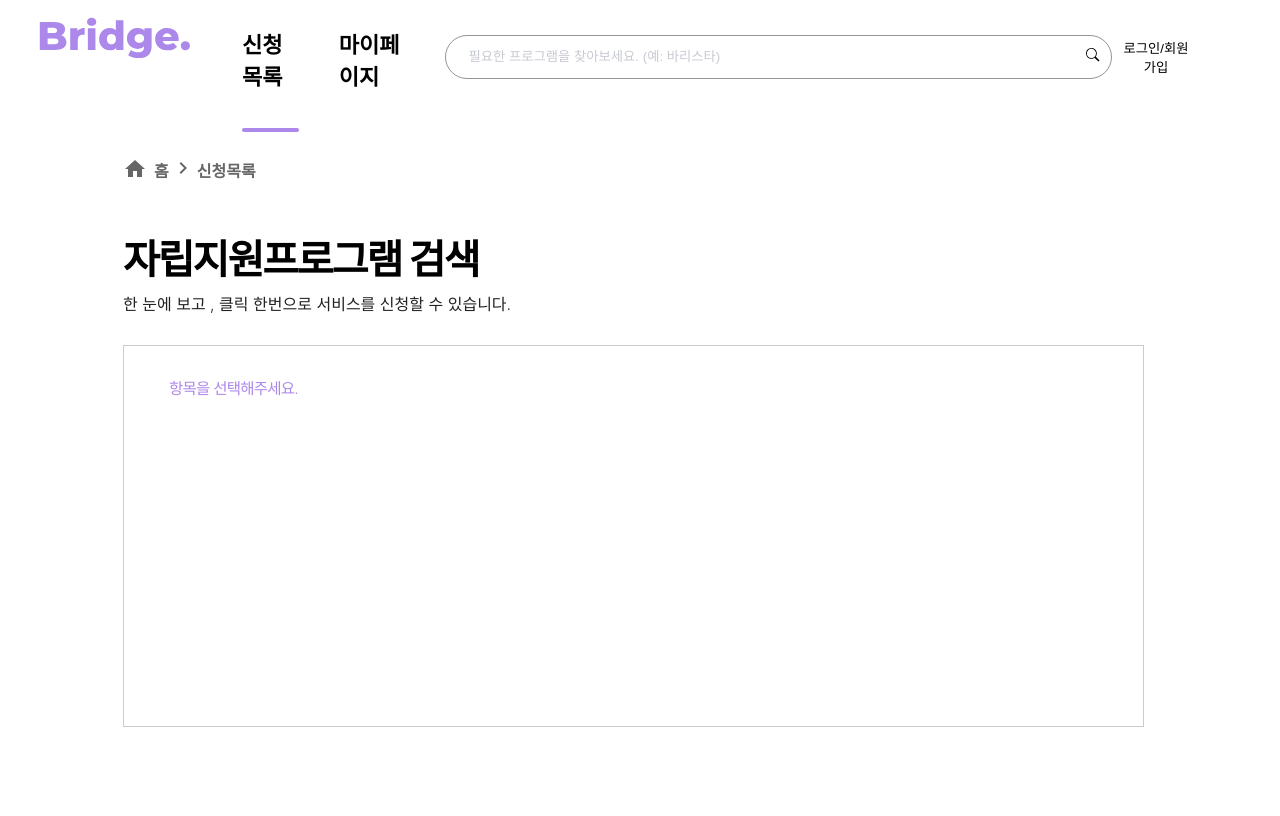
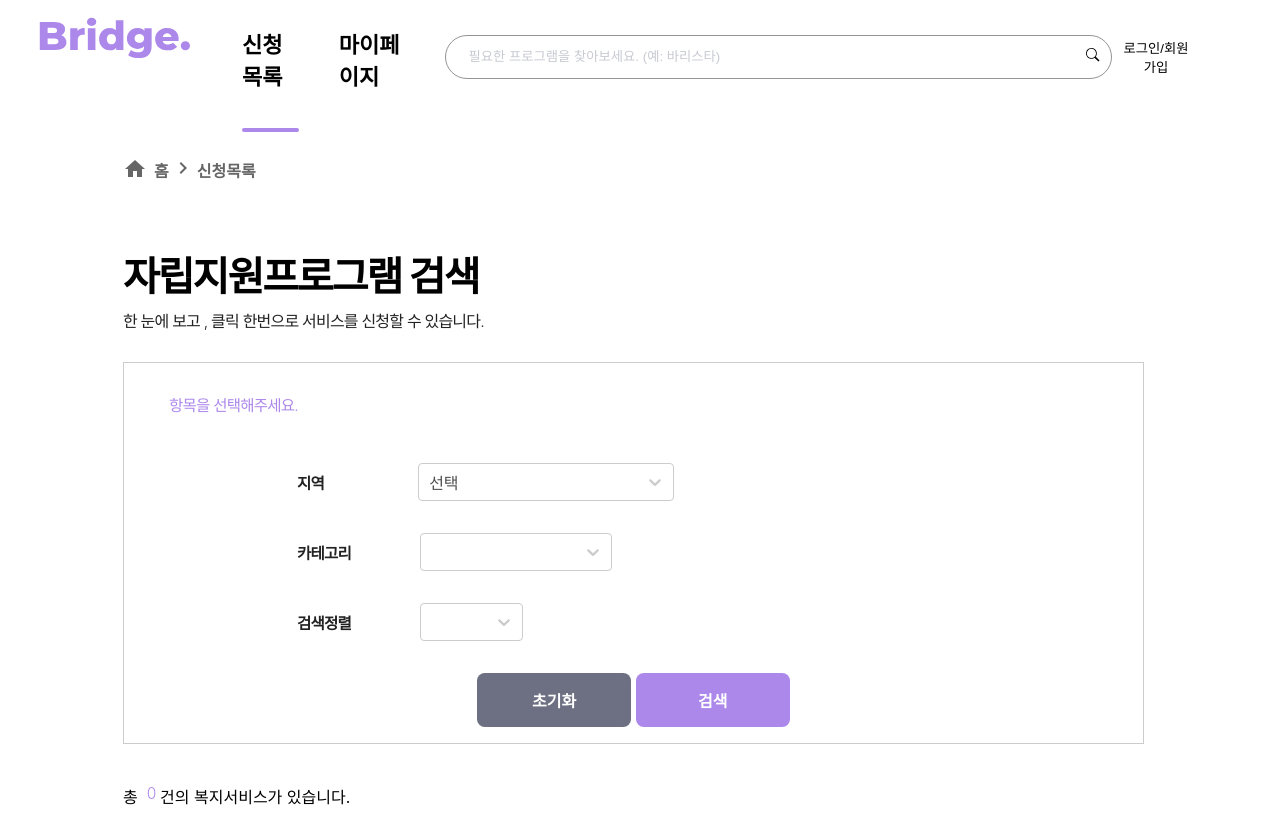
Before and after one commit to Likelion-at-SMWU-11th/LoveBridge-Client, a React (Create React App) app: page /apply in a window 1280 px wide. Built offline with nearby package versions, Linux system fonts and the light colour scheme.

Commit message:
[add] ApplyPage 틀 구현(#7)

```diff
--- a/src/component/page/ApplyPage.jsx
+++ b/src/component/page/ApplyPage.jsx
@@ -1,6 +1,8 @@
-import React from 'react'
+import React, { useState } from 'react'
 import styled from 'styled-components';
 import PagePath from '../ui/PagePath';
+import Select from 'react-select';
+import Button from '../ui/Button';
 
 const Wrapper = styled.div`
   padding: 45px 136px 0px 123px;
@@ -9,7 +11,7 @@ const Title = styled.div`
   font-size: 40px;
   font-weight: 700;
   letter-spacing: -2px;
-  margin-top: 47px;
+  margin-top: 8vh;
 `
 const Info = styled.div`
   color: #222;
@@ -18,6 +20,7 @@ const Info = styled.div`
   etter-spacing: -0.8px;
   margin-top: 5px;
   margin-bottom: 30px;
+  letter-spacing: -0.8px;
 `
 const SelectBox = styled.div`
   border: 0.973px solid rgba(0, 0, 0, 0.20);
@@ -31,8 +34,59 @@ const PuppleTxt = styled.div`
   font-weight: 350;
   letter-spacing: -0.778px;
 `
+const SelectContainer = styled.div`
+  margin: 3vh 0 3vh 0;
+`
+const SelectLine = styled.div`
+  display: flex;
+  padding: 3vh 0 0 10vw;
+`
+const RegionSelect = styled(Select)`
+  width: 20vw;
+  margin-left: 25px;
+
+  .select-placeholder-text {
+    color: #4F4F4F;
+  }
+`
+const CategorySelect = styled(Select)`
+  width: 15vw;
+`
+const SortSelect = styled(Select)`
+  width: 8vw;
+`
+const Txt = styled.div`
+  color: #222;
+  font-size: 15.565px;
+  font-weight: 600;
+  letter-spacing: -0.778px;
+  padding: 7.592px 69.07px 16.538px 0px;
+`
+const ButtonContainer = styled.div`
+  display: flex;
+  width: fit-content;
+  margin: auto;
+  >Button {
+    width: 12vw;
+    border-radius: 7.783px;
+  }
+`
+const StyledButton = styled.div`
+  >Button {
+    background: #6D6F82;
+    width: 12vw;
+    margin-right: 5px;
+    border-radius: 7.783px;
+  }
+`
+const Total = styled.div`
+  display: flex;
+  margin: 5vh 0 1vh 0;
+`
 
 function ApplyPage() {
+  const [ total, setTotal ] = useState(0);
+
   return (
     <Wrapper>
       <PagePath pathname1='신청목록'/>
@@ -40,7 +94,36 @@ function ApplyPage() {
       <Info>한 눈에 보고 , 클릭 한번으로 서비스를 신청할 수 있습니다.</Info>
       <SelectBox>
         <PuppleTxt>항목을 선택해주세요.</PuppleTxt>
+        <SelectContainer>
+          <SelectLine><Txt>지역</Txt>
+          <RegionSelect className="react-select-container"
+                    placeholder={<div className="select-placeholder-text">선택</div>}
+                    components={{
+                        IndicatorSeparator: () => null
+                    }}/>
+          </SelectLine>
+          <SelectLine><Txt>카테고리</Txt>
+          <CategorySelect className="react-select-container"
+                    placeholder=""
+                    components={{
+                        IndicatorSeparator: () => null
+                    }}/>
+          </SelectLine>
+          <SelectLine><Txt>검색정렬</Txt>
+          <SortSelect className="react-select-container"
+                    placeholder=""
+                    components={{
+                        IndicatorSeparator: () => null,
+
+                    }}/>
+          </SelectLine>
+        </SelectContainer>
+        <ButtonContainer>
+          <StyledButton><Button className="reset" title="초기화" /></StyledButton>
+          <Button className="search" title="검색" />
+        </ButtonContainer>
       </SelectBox>
+      <Total>총 &nbsp;<PuppleTxt>{total}</PuppleTxt> &nbsp;건의 복지서비스가 있습니다.</Total>
     </Wrapper>
   )
 }
```
